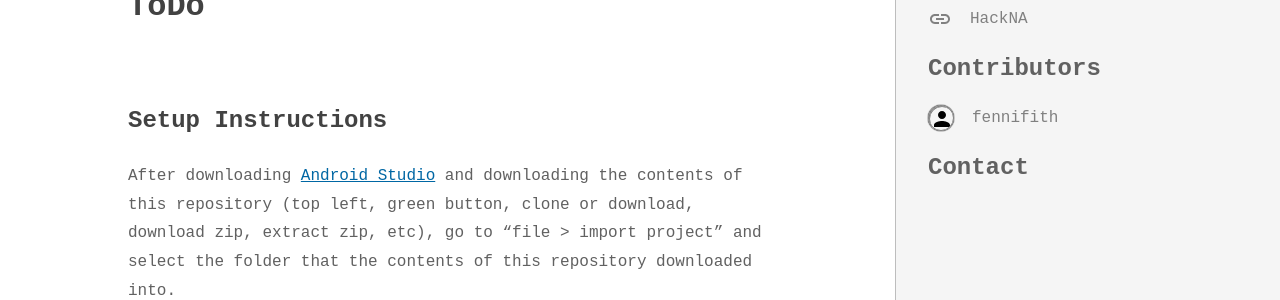
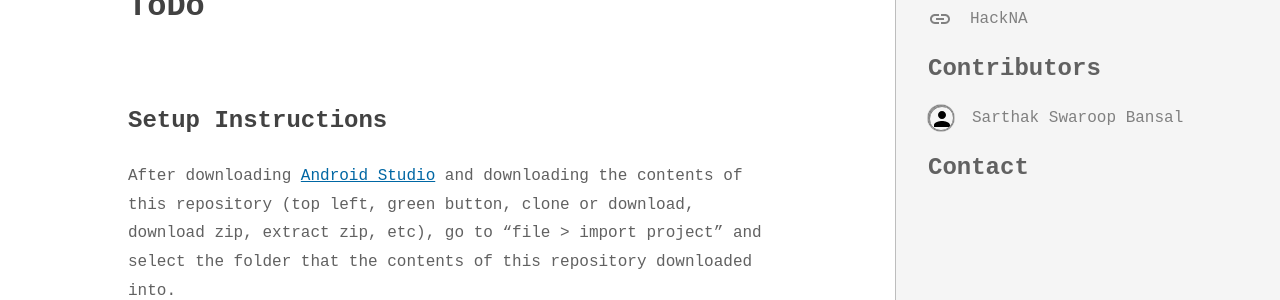
Before and after one commit to SarthakSwaroop/sarthakswaroop.github.io, a Jekyll site: the page built from _projects/todo.md, in a window 1280 px wide. Shown: the part 232-532 px from the top of the page. Built offline with Jekyll 4.4.1, drawn with Linux system fonts in a browser that asks for light colours; nearby versions of some CDN libraries; some web fonts are replaced; comment, search, counter and statistics services are not loaded; a style sheet for code colours, icons or effects is not loaded.

Commit message:
Update todo.md

```diff
--- a/_projects/todo.md
+++ b/_projects/todo.md
@@ -20,14 +20,14 @@ links:
     url: "http://hackna.org/"
     icon: "https://hackna.org/favicon.ico"
 contributors:
-  - login: "fennifith"
+  - login: "Sarthak Swaroop Bansal"
     avatar: "https://avatars1.githubusercontent.com/u/13000407?v=4"
     url: "https://github.com/fennifith"
 languages:
   - "Java"
 isDocs: "true"
 isWiki: "false"
-pushed: "2018-10-18T18:54:31Z"
+pushed: "2019-06-21T18:00:46Z"
 ---
 
 ## Setup Instructions
```
